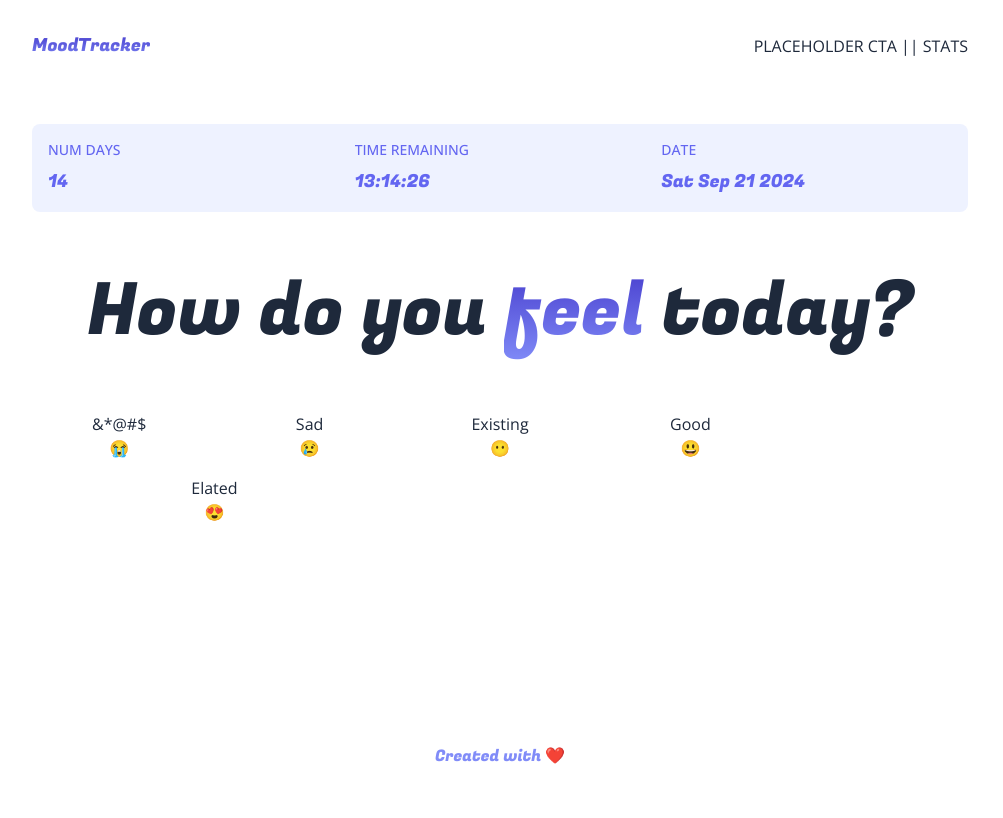
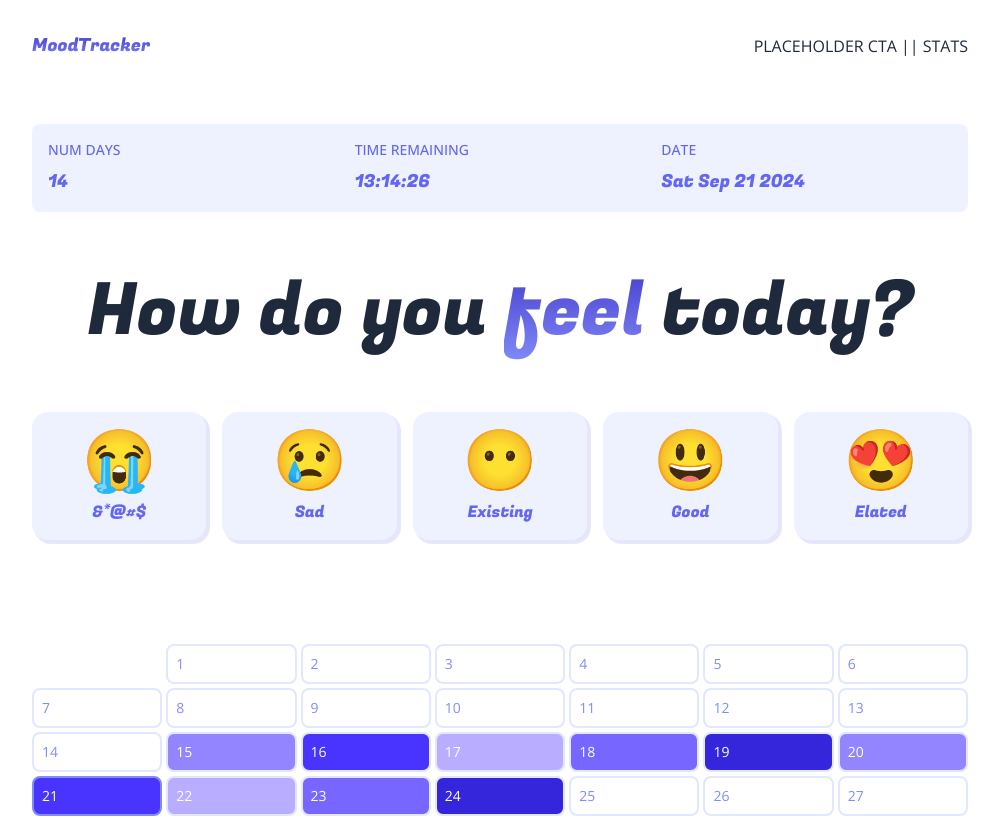
Before and after one commit to bitardev/mood-tracker, a Next.js app: page /dashboard in a window 1280 px wide. Shown: the top 818 px of the page, without its empty margins (140-1143 px from the left). Built offline with nearby package versions, Linux system fonts and the light colour scheme.

Commit message:
Finished the styling

```diff
--- a/app/globals.css
+++ b/app/globals.css
@@ -7,3 +7,11 @@
     -webkit-background-clip: text;
     -webkit-text-fill-color: transparent;
 }
+.purpleShadow {
+    box-shadow: 3px 3px 1px 1px lavender;
+}
+
+.purpleShadow:hover {
+    transform: translate(3px, 3px);
+    box-shadow: 0px 0px 1px 1px lavender;
+}
--- a/app/layout.js
+++ b/app/layout.js
@@ -1,5 +1,6 @@
 import { Fugaz_One, Open_Sans } from "next/font/google";
 import "./globals.css";
+import Link from "next/link";
 
 const openSans = Open_Sans({ subsets: ["latin"] });
 const fugaz = Fugaz_One({ subsets: ["latin"], weight: ["400"] });
@@ -11,10 +12,14 @@
 export default function RootLayout({ children }) {
   const header = (
     <header className="p-4 sm:p-8 flex items-center justify-between">
-      <h1 className={`${fugaz.className} text-base sm:text-lg textGradient `}>
-        MoodTracker
-      </h1>
-      <div className="flex items-center justify-between">PLACEHOLDER CTA || STATS</div>
+      <Link href={"/"}>
+        <h1 className={`${fugaz.className} text-base sm:text-lg textGradient `}>
+          MoodTracker
+        </h1>
+      </Link>
+      <div className="flex items-center justify-between">
+        PLACEHOLDER CTA || STATS
+      </div>
     </header>
   );
   const footer = (
--- a/components/Calendar.js
+++ b/components/Calendar.js
@@ -1,7 +1,84 @@
-import React from 'react'
+import { baseRating, gradients, demoData } from "@/utils";
 
-export default function Calendar() {
+import React from "react";
+const months = {
+  January: "Jan",
+  February: "Feb",
+  March: "Mar",
+  April: "Apr",
+  May: "May",
+  June: "Jun",
+  July: "Jul",
+  August: "Aug",
+  September: "Sept",
+  October: "Oct",
+  November: "Nov",
+  December: "Dec",
+};
+const monthsArr = Object.keys(months);
+const now = new Date();
+const dayList = [
+  "Sunday",
+  "Monday",
+  "Tuesday",
+  "Wednesday",
+  "Thursday",
+  "Friday",
+  "Saturday",
+];
+export default function Calendar(props) {
+  const { demo } = props;
+
+  const year = 2024;
+  const month = "July";
+  const monthNow = new Date(year, Object.keys(months).indexOf(month), 1);
+  const firstDayOfTheMonth = monthNow.getDay();
+  const daysInMonth = new Date(
+    year,
+    Object.keys(month).indexOf(month) + 1,
+    0
+  ).getDate();
+  const daysToDisplay = firstDayOfTheMonth + daysInMonth;
+  const numRows = Math.floor(daysToDisplay / 7) + (daysToDisplay % 7 ? 1 : 0);
+
   return (
-    <div>Calendar</div>
-  )
+    <div className="flex flex-col overflow-hidden gap-1 py-4 sm:py-6 md:py-10">
+      {[...Array(numRows).keys()].map((row, rowIndex) => {
+        return (
+          <div key={rowIndex} className="grid grid-cols-7 gap-1">
+            {dayList.map((dayOfWeek, dayOfWeekIndex) => {
+              let dayIndex =
+                rowIndex * 7 + dayOfWeekIndex - (firstDayOfTheMonth - 1);
+              let dayDisplay =
+                dayIndex > daysInMonth
+                  ? false
+                  : row === 0 && dayOfWeekIndex < firstDayOfTheMonth
+                  ? false
+                  : true;
+              let isToday = dayIndex === now.getDate();
+              if (!dayDisplay) {
+                return <div className="bg-white" key={dayOfWeekIndex} />;
+              }
+              let color = demo
+                ? gradients.indigo[baseRating[dayIndex]]
+                : dayIndex in demoData
+                ? gradients.indigo[demoData[dayIndex]]
+                : "white";
+              return (
+                <div
+                  style={{ background: color }}
+                  className={`text-xs sm:text-sm border-solid border-2 p-2 flex items-center gap-2 justify-between rounded-lg ${
+                    isToday ? "border-indigo-400" : "border-indigo-100"
+                  } ${color === "white" ? "text-indigo-400" : "text-white"}`}
+                  key={dayOfWeekIndex}
+                >
+                  <p>{dayIndex}</p>
+                </div>
+              );
+            })}
+          </div>
+        );
+      })}
+    </div>
+  );
 }
--- a/components/Dashboard.js
+++ b/components/Dashboard.js
@@ -1,5 +1,6 @@
 import { Fugaz_One } from "next/font/google";
 import React from "react";
+import Calendar from "./Calendar";
 const fugaz = Fugaz_One({ subsets: ["latin"], weight: ["400"] });
 
 export default function Dashboard() {
@@ -36,16 +37,20 @@
       >
         How do you <span className="textGradient">feel</span> today?
       </h4>
-      <div className="grid grid-cols-2 md:grid-cols-5 gap-4">
+      <div className="flex items-stretch flex-wrap gap-4">
         {Object.keys(moods).map((mood, moodIndex) => {
           return (
-            <button className={`${moodIndex === 4 ? 'col-span-2':''}`} key={moodIndex}>
-              <p>{mood}</p>
-              <p>{moods[mood]}</p>
+            <button
+              className={`p-4 px-5 rounded-2xl purpleShadow duration-200 bg-indigo-50 hover:bg-indigo-100 text-center flex flex-col gap-3 items-center flex-1`}
+              key={moodIndex}
+            >
+              <p className="text-4xl sm:text-5xl md:text-6xl">{moods[mood]}</p>
+              <p className={`${fugaz.className} text-indigo-500 text-xs sm:text-sm md:text-base`}>{mood}</p>
             </button>
           );
         })}
       </div>
+      <Calendar />
     </div>
   );
 }
--- a/components/Hero.js
+++ b/components/Hero.js
@@ -21,7 +21,7 @@
         <Button text="Sign Up" />
         <Button text="Login" dark />
       </div>
-      <Calendar />
+      <Calendar demo />
     </div>
   );
 }
--- /dev/null
+++ b/utils/index.js
@@ -0,0 +1,24 @@
+export const gradients = {
+    indigo: ['#dcd6ff', '#b8adff', '#9285ff', '#7766ff', '#4833ff', '#3525db', '#261ab1', '#1a1093', '#10097a',],
+    green: ['#dcfdc3', '#affc9d', '#7cf86c', '#4bf246', '#0cea1c', '#0dc928', '#0ca82f', '#038731', '#047031',],
+    blue: ['#ccfffa', '#9afefe', '#66f1fc', '#41dffa', '#07c2f7', '#0497d4', '#0171b1', '#02518e', '#003a76',],
+    yellow: ['#fff8db', '#fff0b8', '#ffe495', '#ffd97b', '#ffc84f', '#dba339', '#b78127', '#936118', '#7a4b10',],
+    pink: ['#ffd8f2', '#ffb1ea', '#ff8aea', '#ff6df1', '#ff3dfe', '#cd2ddb', '#9d1fb7', '#731493', '#540b7a',],
+}
+
+export const baseRating = {
+    "0": 2, "1": 5, "2": 4, "3": 1, "4": 3,
+    "5": 2, "6": 4, "7": 1, "8": 5, "9": 3,
+    "10": 2, "11": 4, "12": 1, "13": 3, "14": 5,
+    "15": 2, "16": 4, "17": 1, "18": 3, "19": 5,
+    "20": 2, "21": 4, "22": 1, "23": 3, "24": 5,
+    "25": 3, "26": 4, "27": 2, "28": 1, "29": 2,
+    "30": 4, "31": 1, "32": 3, "33": 5, "34": 2,
+    "35": 4, "36": 1, "37": 5, "38": 3, "39": 2,
+    "40": 5, "41": 4, "42": 1, "43": 3,
+}
+
+export const demoData = {
+    "15": 2, "16": 4, "17": 1, "18": 3, "19": 5,
+    "20": 2, "21": 4, "22": 1, "23": 3, "24": 5,
+}
```
